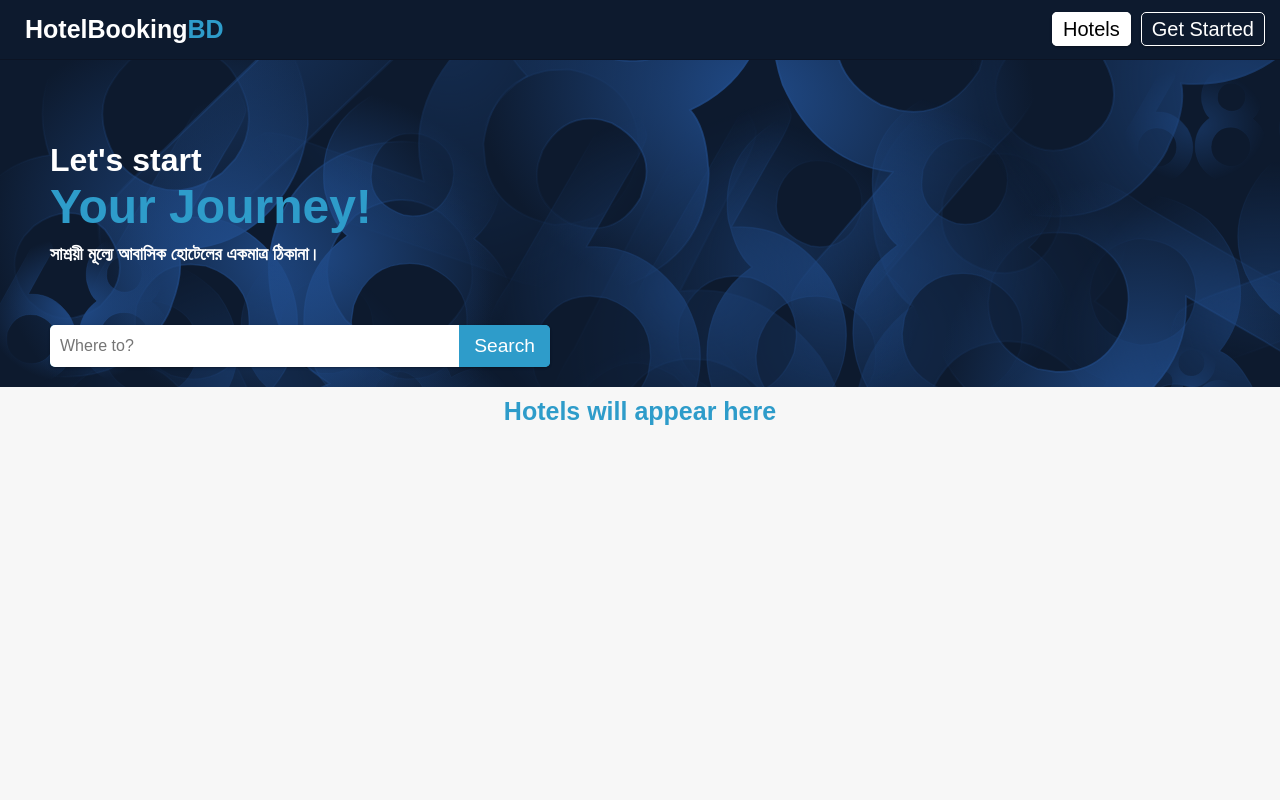
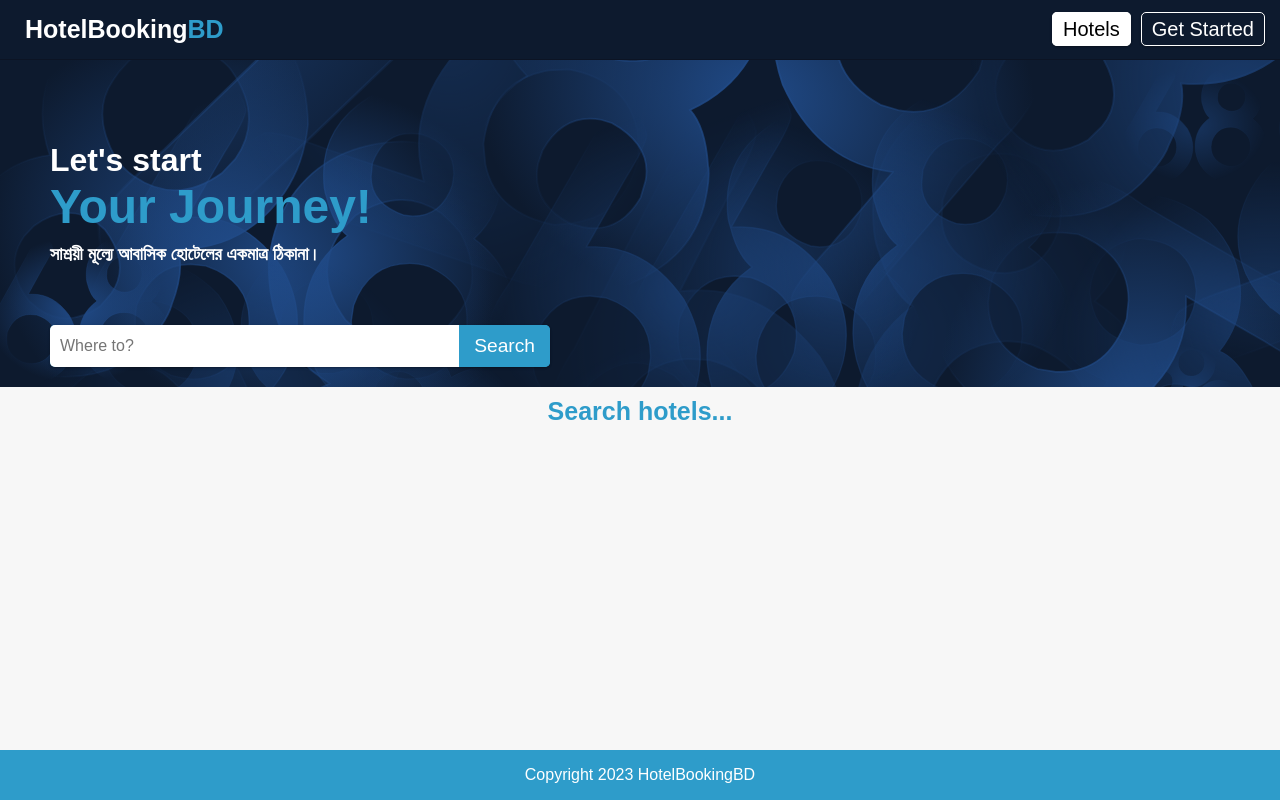
Before and after one commit to heronet/journeyui, an Angular app: page /hotels in a window 1280 px wide. Built offline with nearby package versions, Linux system fonts and the light colour scheme; a web font is replaced by a local one.

Commit message:
add footer

```diff
--- a/src/app/hotels/hotels.component.html
+++ b/src/app/hotels/hotels.component.html
@@ -32,7 +32,7 @@
     We've found <span>{{ hotels.length }}</span>
     {{ hotels.length > 1 ? "hotels" : "hotel" }} for you.
   </p>
-  <p class="count" *ngIf="hotels.length == 0">Hotels will appear here</p>
+  <p class="count" *ngIf="hotels.length == 0">Search hotels...</p>
   <div class="hotel-list">
     <app-hotel-preview
       *ngFor="let hotel of hotels"
@@ -42,4 +42,7 @@
       [canModifyHotel]="canModifyHotel"
     ></app-hotel-preview>
   </div>
+  <footer>
+    <p>Copyright 2023 HotelBookingBD</p>
+  </footer>
 </div>
--- a/src/app/hotels/hotels.component.scss
+++ b/src/app/hotels/hotels.component.scss
@@ -151,3 +151,11 @@
     top: 40px;
   }
 }
+
+footer {
+  color: white;
+  background-color: var(--blue);
+  width: 100%;
+  position: fixed;
+  bottom: 0;
+}
```
